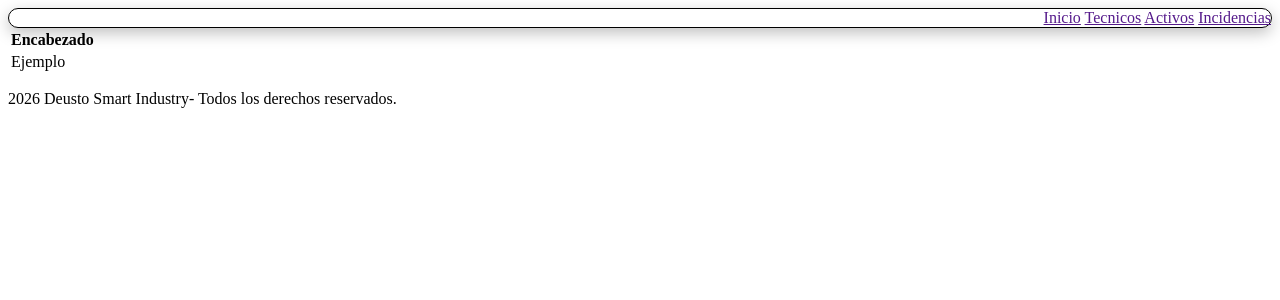
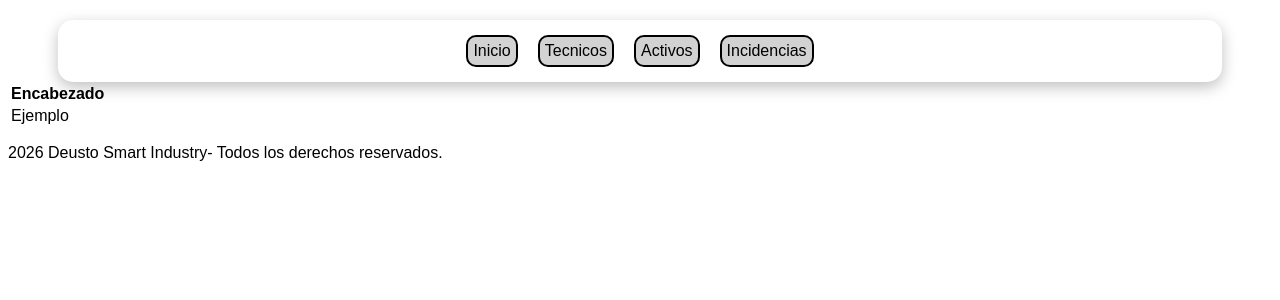
Before and after one commit to javieralbizu/Proyecto_N-8, a Django app: page / in a window 1280 px wide. Shown: the top 300 px of the page. Run offline with Django 5.2, Linux system fonts and the light colour scheme.

Commit message:
Encabezado Css terminado

```diff
--- a/static/css/style.css
+++ b/static/css/style.css
@@ -1,12 +1,40 @@
-header{
-    border: 1px solid black;
+header {
+    margin: 20px 50px 0px 50px;
     border-radius: 15px;
     box-shadow: 0px 5px 15px 0px rgba(0, 0, 0, 0.25);
+    padding: 15px 10px;
     display: flex;
     flex-direction: row;
     justify-content: space-between;
 }
 
-header img{
+header nav {
+    margin: 0 auto;
+    display: flex;
+    flex-direction: row;
+    flex-wrap: wrap;
+    gap: 20px;
+}
+
+nav a:hover {
+    background-color: rgb(97, 97, 97);
+}
+
+nav a {
+    text-decoration: none;
+    color:black;
+    border: 2px solid black;
+    border-radius: 10px;
+    background-color: rgb(210, 210, 210);
+    padding: 5px;
+}
+
+body {
+    font-family: Arial, Helvetica, sans-serif;
+    font-size: medium;
 
 }
+
+header img {
+
+}
```
